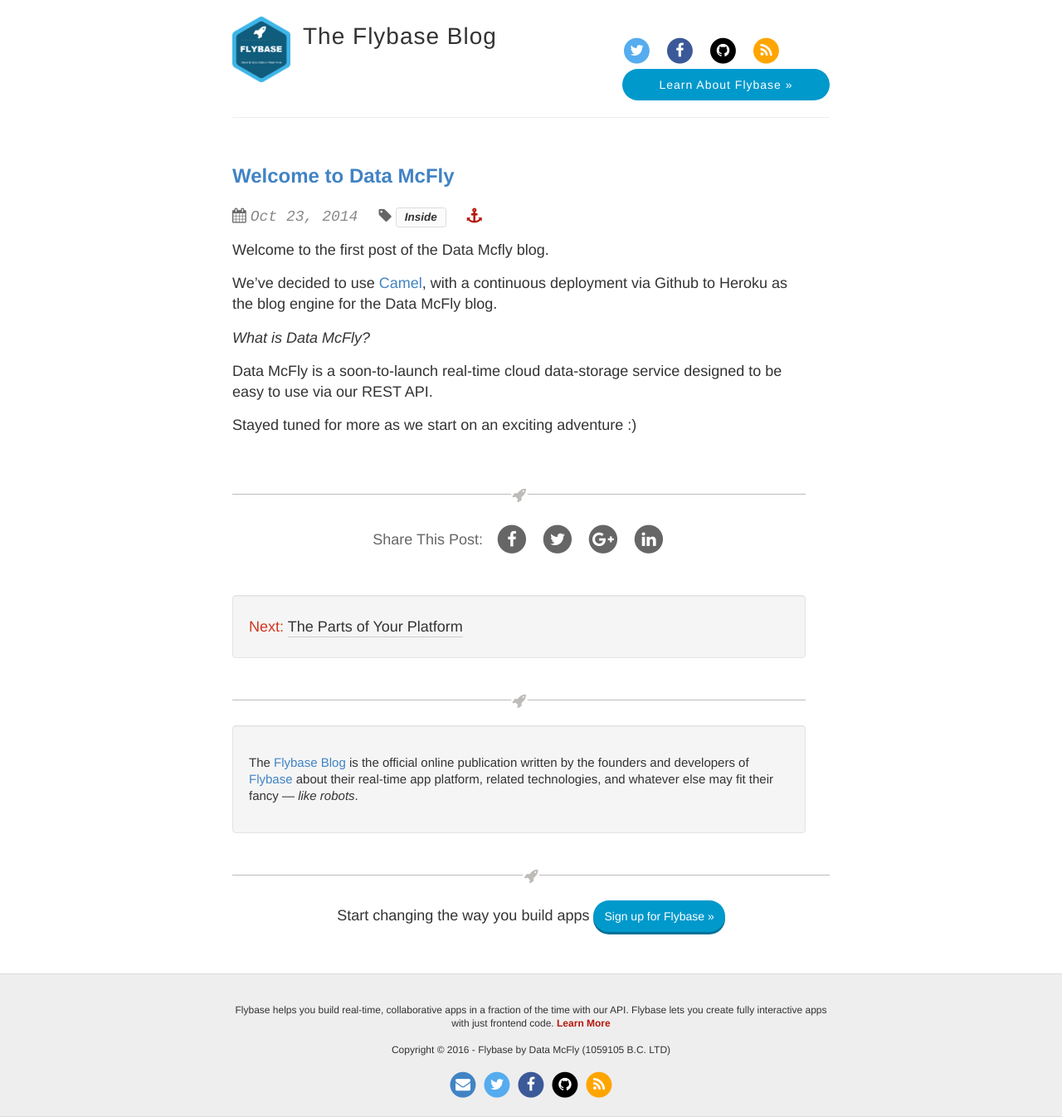
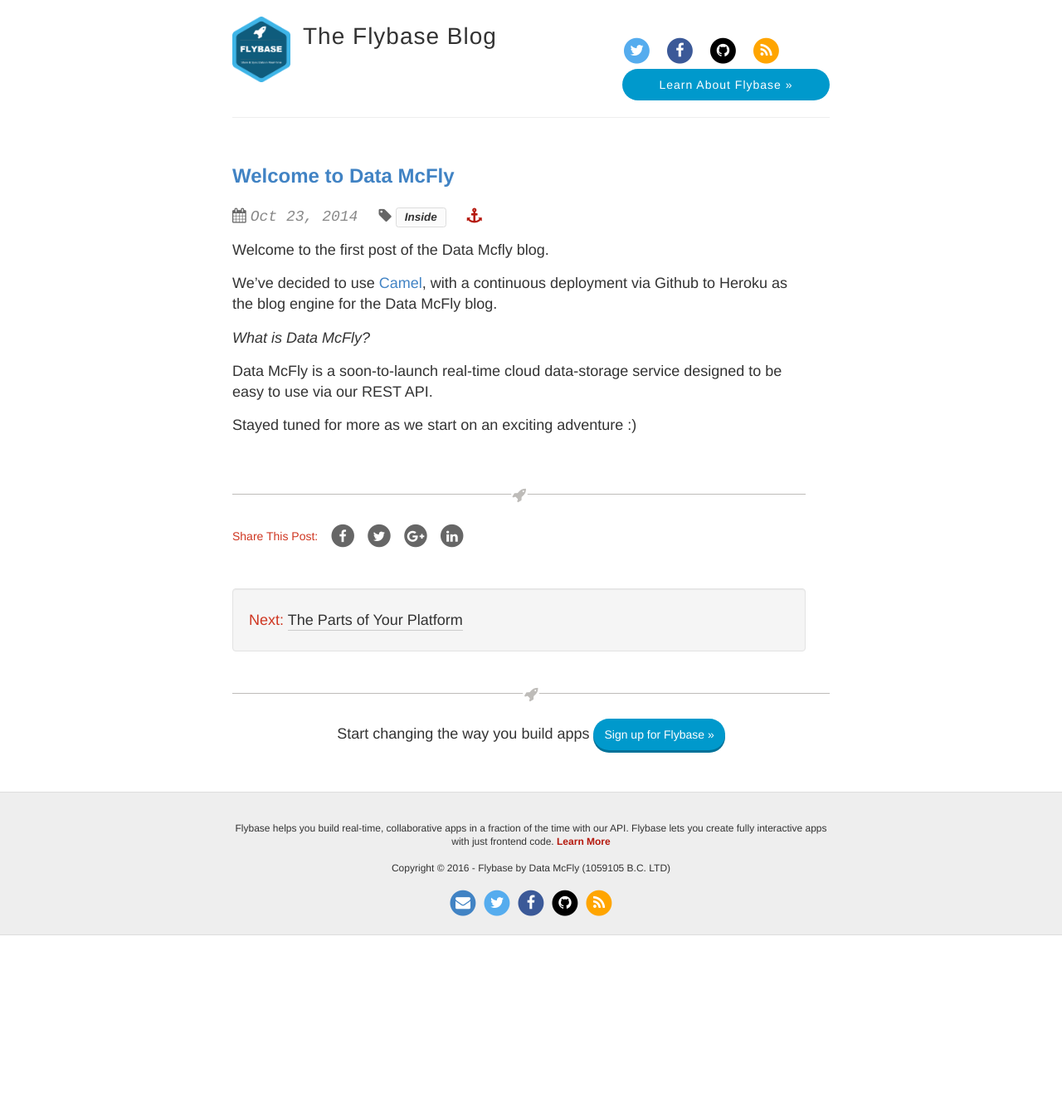
Before and after one commit to flybaseio/flybaseio.github.io, a Jekyll site: the page built from _posts/2014-10-23-first-post.md, in a window 1280 px wide. Shown: the whole page at 83% size. Built offline with Jekyll 4.4.1, drawn with Linux system fonts in a browser that asks for light colours; nearby versions of some CDN libraries; after the commit the page ends 1127 px from its top, so only the background shows below that.

Commit message:
previous links 2

```diff
--- a/_includes/top.html
+++ b/_includes/top.html
@@ -10,7 +10,7 @@
 	<meta name="keywords" content="real-time, backend as a service, websockets, instant API, mobile database, Angular Bindings, Backbone Bindings, Ember Bindings, iOS plugins, Android plugins, javascript API, real-time sync, browser, mobile, no servers, build apps fast, servers optional, completely real-time, build collaborative apps, real-time, JSON data, First-class Security, Automatic Scaling, Real-time Synchronization, Data Accessibility, Free Sign Up, REST API, PHP, Python, Ruby, {% if page.title %}{{ page.title }}{% endif %}">
 
 <link href="https://maxcdn.bootstrapcdn.com/font-awesome/4.4.0/css/font-awesome.min.css" rel="stylesheet" integrity="sha256-k2/8zcNbxVIh5mnQ52A0r3a6jAgMGxFJFE2707UxGCk= sha512-ZV9KawG2Legkwp3nAlxLIVFudTauWuBpC10uEafMHYL0Sarrz5A7G79kXh5+5+woxQ5HM559XX2UZjMJ36Wplg==" crossorigin="anonymous">
-	<link rel="stylesheet" type="text/css" href="/assets/css/datamcfly.css?v=20160723.a">
+	<link rel="stylesheet" type="text/css" href="/assets/css/datamcfly.css?v=20160723.2a">
 {% comment %}
 	<link rel="stylesheet" href="/assets/css/prism.css">
 	<script src="/assets/js/prism.js"></script>
--- a/_layouts/post.html
+++ b/_layouts/post.html
@@ -75,36 +75,18 @@ layout: default
 {% endif %}
 			</div>
 		</div>
+	</div>
 {% comment %}
-		{% assign hasSimilar = '' %}
-		{% for post in site.related_posts %}
-			{% assign postHasSimilar = false %}
-			{% for tag in page.tags %}
-				{% for thisTag in page.tags %}
-					{% if postHasSimilar == false and hasSimilar.size < 6 and post != page and tag == thisTag %}
-						{% if hasSimilar.size == 0 %}
-							<div class="well leadbox related">
-							<h4>Related Posts</h4>
-							<ul class="related-posts">
-						{% endif %}
-						<li class="relatedPost">
-						    <a href="{{ post.url }}">{{ post.title }}
-						    {% if post.series %}
-						        (Series: {{ post.series }})
-						    {% endif %}
-						    </a>
-						</li>
-						{% capture hasSimilar %}{{ hasSimilar }}*{% endcapture %}
-						{% assign postHasSimilar = true %}
-					{% endif %}
-				{% endfor %}
-			{% endfor %}
-		{% endfor %}
-		{% if hasSimilar.size > 0 %}
-				</ul>
-			</div>
-		{% endif %}
+	<div class="content-break">
+		<i class="fa fa-rocket"></i>
+	</div>
+	<div class="well leadbox">
+		<p>The <a href="http://blog.flybase.io">Flybase Blog</a> is the official online publication written by the founders and developers of <a href="http://flybase.io">Flybase</a> about their real-time app platform, related technologies, and whatever else may fit their fancy — <em>like robots</em>.</p>
+	</div>
 {% endcomment %}
-	</div>
-	{% include postfooter.html %}
 </article>
+<script type='text/javascript'>
+$(function(){
+	var popular = new mostPopular().updatePage("{{ page.url }}", "{{page.title}}");
+});
+</script>
--- a/assets/css/datamcfly.css
+++ b/assets/css/datamcfly.css
@@ -2038,13 +2038,14 @@ input:focus, textarea:focus {
 }
 
 .post-sharing{
-	text-align: center;
+	text-align: left;
 }
 .post-sharing, .post-sharing:before {
-	color: #666666; /*#999691;*/
+	color: #CF3621;
+	/*#666666;*/ /*#999691;*/
 	/*#bebcb9; // #D2D4E7*/
-	font-size: 18px;
-	line-height: 20px;
+	font-size: 14px;
+	line-height: 18px;
 	font-family: 'Gotham A','Gotham B',proxima-nova,"Helvetica Neue Light","Helvetica Neue",Helvetica,Arial,"Lucida Grande",sans-serif;
 	font-weight: 200;
 	font-style: normal;
@@ -2067,13 +2068,13 @@ input:focus, textarea:focus {
 	position: relative;
 	top: -2px;
 	display: inline-block;
-	width: 30px;
+	width: 20px;
 	margin-left: 10px;
 	margin-right: 10px;
 	padding: 6px 0 4px;
 	border-radius: 2px;
 	color: #666666; /*	#bebcb9;	*/
-	font-size: 20px;
+	font-size: 16px;
 	text-align: center;
 	-webkit-transition: .2s all ease-in-out;
 	transition: .2s all ease-in-out;
```
